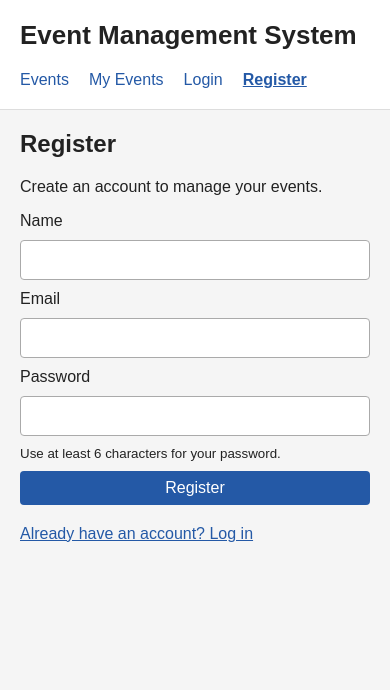
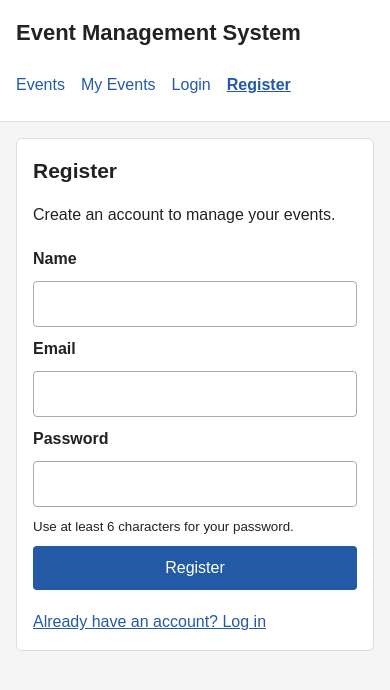
Before and after one commit to Sohaib-Haider/Event-Management-System, a React (Vite) app: page /register in a window 390 px wide. Shown: the top 690 px of the page. Built offline with nearby package versions, Linux system fonts and the light colour scheme.

Commit message:
Improve responsive layout and interface consistency

```diff
--- a/src/index.css
+++ b/src/index.css
@@ -1,69 +1,115 @@
+* {
+  box-sizing: border-box;
+}
+
 body {
   margin: 0;
   font-family: Arial, sans-serif;
+  line-height: 1.5;
   color: #222;
   background-color: #f5f5f5;
+  overflow-wrap: break-word;
 }
 
 header {
-  padding: 20px;
+  padding: 24px;
   background-color: #fff;
   border-bottom: 1px solid #ddd;
 }
 
 h1 {
-  margin: 0 0 20px;
+  max-width: 1000px;
+  margin: 0 auto 16px;
   font-size: 26px;
 }
 
 nav {
   display: flex;
+  align-items: center;
   flex-wrap: wrap;
-  gap: 20px;
+  gap: 12px 20px;
+  max-width: 1000px;
+  margin: 0 auto;
+}
+
+nav span {
+  max-width: 100%;
 }
 
 a {
   color: #2459a6;
 }
 
-nav a {
+a:hover {
   text-decoration: none;
 }
 
-nav a.active {
+nav a {
+  padding: 8px 0;
+  text-decoration: none;
+}
+
+nav a.active,
+nav a:hover {
   font-weight: bold;
   text-decoration: underline;
 }
 
 main {
-  max-width: 1000px;
+  max-width: 1048px;
   margin: 0 auto;
-  padding: 20px;
+  padding: 24px;
+}
+
+main > section {
+  padding: 24px;
+  background-color: #fff;
+  border: 1px solid #ddd;
+  border-radius: 6px;
 }
 
 h2 {
   margin-top: 0;
+  margin-bottom: 12px;
+  font-size: 24px;
+}
+
+h3 {
+  margin-top: 24px;
+  margin-bottom: 12px;
+  font-size: 19px;
 }
 
 form {
   display: flex;
   flex-direction: column;
   gap: 10px;
-  max-width: 360px;
-  margin-bottom: 20px;
+  width: 100%;
+  max-width: 400px;
+  margin: 20px 0;
+}
+
+label {
+  font-weight: bold;
 }
 
 input,
 select {
+  width: 100%;
+  min-width: 0;
+  min-height: 44px;
   padding: 10px;
   font: inherit;
+  color: #222;
+  background-color: #fff;
   border: 1px solid #aaa;
   border-radius: 4px;
-  min-width: 0;
 }
 
 button {
-  padding: 8px 14px;
+  min-height: 44px;
+  max-width: 100%;
+  padding: 10px 16px;
   font: inherit;
   color: #fff;
   background-color: #2459a6;
@@ -72,19 +118,46 @@ button {
   cursor: pointer;
 }
 
+button:hover:not(:disabled) {
+  background-color: #19457f;
+}
+
+button:disabled {
+  opacity: 0.6;
+  cursor: default;
+}
+
+a:focus-visible,
+button:focus-visible,
+input:focus-visible,
+select:focus-visible {
+  outline: 2px solid #2459a6;
+  outline-offset: 3px;
+}
+
 .error {
-  color: #b00020;
-  margin: 0;
+  color: #a61919;
+  background-color: #fff0f0;
+  padding: 12px;
+  border-radius: 4px;
+  margin: 12px 0;
+}
+
+p[role="status"] {
+  background-color: #edf3fc;
+  padding: 12px;
+  border-radius: 4px;
 }
 
 .event-list {
   display: grid;
-  grid-template-columns: repeat(auto-fit, minmax(240px, 1fr));
+  grid-template-columns: repeat(3, 1fr);
   gap: 20px;
   margin-top: 20px;
 }
 
 .event-card {
+  min-width: 0;
   background-color: #fff;
   border: 1px solid #ddd;
   border-radius: 4px;
@@ -92,6 +165,7 @@ button {
 }
 
 .event-card img {
+  display: block;
   width: 100%;
   height: 160px;
   object-fit: cover;
@@ -105,9 +179,13 @@ button {
   margin-top: 0;
 }
 
-button:disabled {
-  opacity: 0.6;
-  cursor: default;
+.event-card p {
+  margin: 8px 0;
+}
+
+.event-card button {
+  display: block;
+  margin-top: 12px;
 }
 
 .event-details h2 {
@@ -119,9 +197,38 @@ button:disabled {
   width: 100%;
   max-width: 650px;
   height: auto;
+  border-radius: 4px;
 }
 
-.event-card button {
-  display: block;
-  margin-top: 12px;
+@media (max-width: 900px) {
+  .event-list {
+    grid-template-columns: repeat(2, 1fr);
+  }
 }
+
+@media (max-width: 600px) {
+  header,
+  main {
+    padding: 16px;
+  }
+
+  main > section {
+    padding: 16px;
+  }
+
+  h1 {
+    font-size: 22px;
+  }
+
+  h2 {
+    font-size: 21px;
+  }
+
+  nav {
+    gap: 8px 16px;
+  }
+
+  .event-list {
+    grid-template-columns: 1fr;
+  }
+}
```
